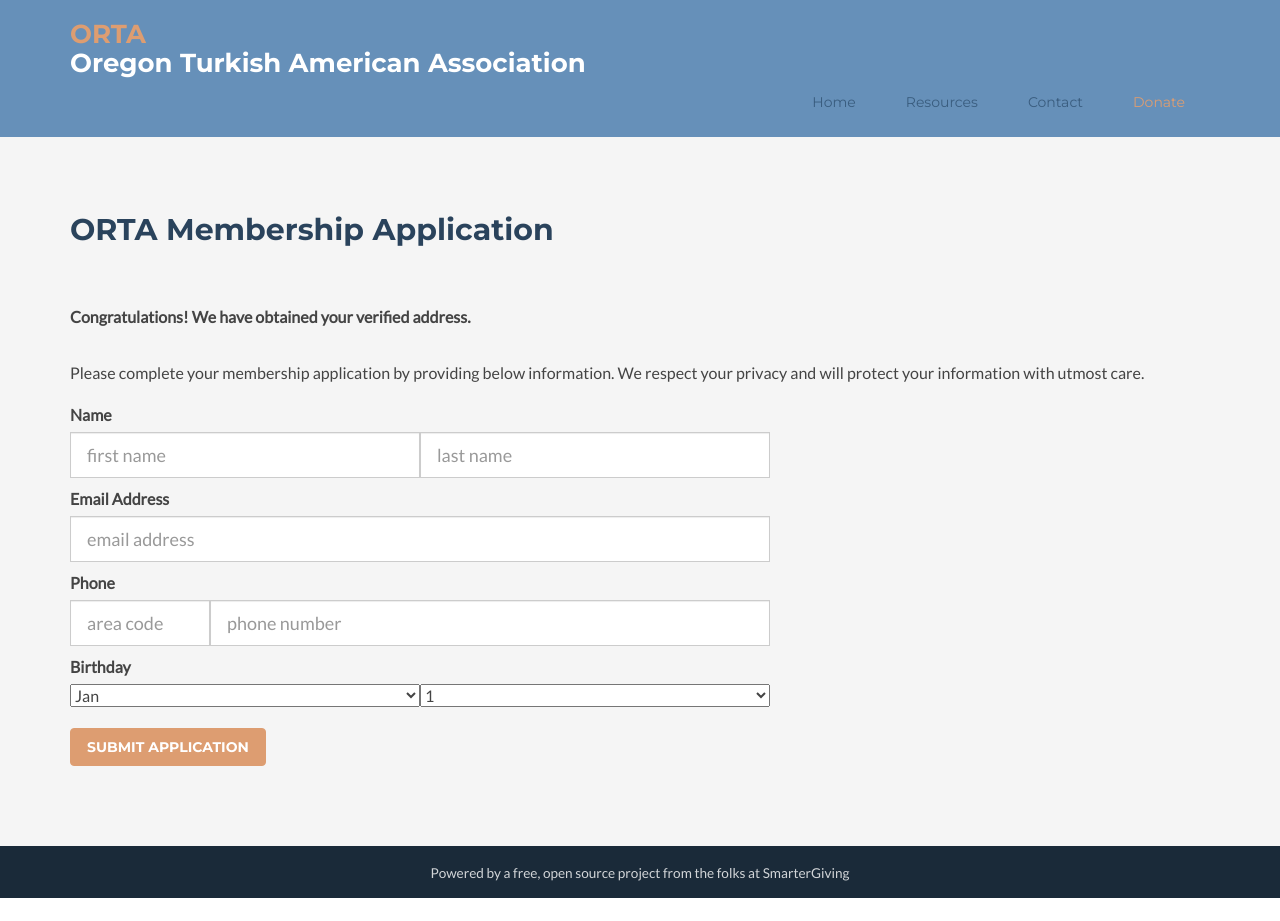
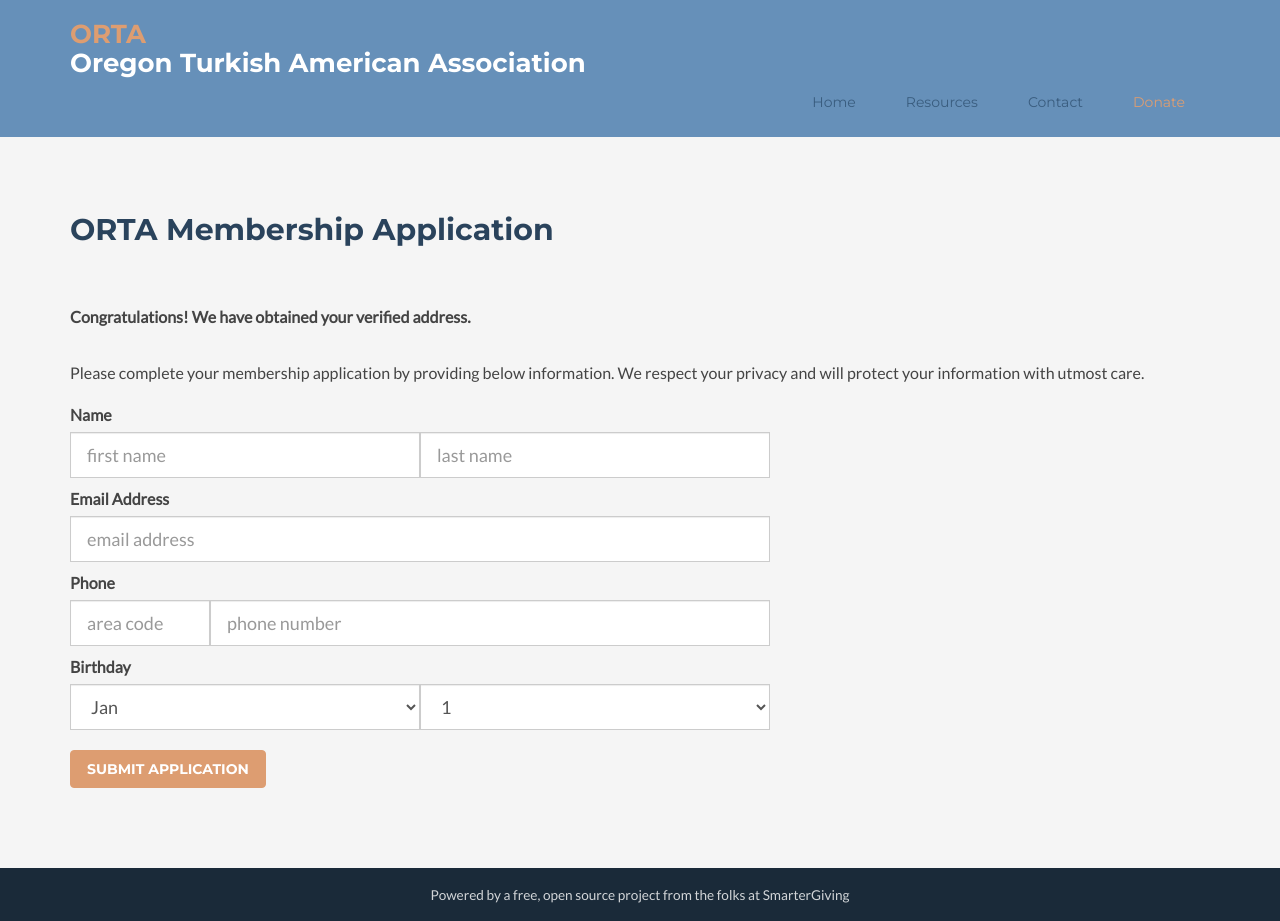
Before and after one commit to ortapdx/ortapdx.github.io, a Jekyll site: the page built from msf_RBLMD58B2AGX8.html, in a window 1280 px wide and 921 px high. Built offline with Jekyll 4.4.1, drawn with Linux system fonts in a browser that asks for light colours; nearby versions of some CDN libraries; comment, search, counter and statistics services are not loaded.

Commit message:
Update msf_RBLMD58B2AGX8.html

```diff
--- a/msf_RBLMD58B2AGX8.html
+++ b/msf_RBLMD58B2AGX8.html
@@ -58,7 +58,7 @@ layout: default
                     <input class="form-control" placeholder="phone number" type="text" name="entry.1116337405" id="entry.1116337405" style="width: 80%;">
 
                     <label style="width: 100%; margin-top: 10px;">Birthday </label><br>
-                    <select style="width: 50%;" name="entry.357508706">
+                    <select class="form-control" style="width: 50%;" name="entry.357508706">
                       <option value="Jan">Jan</option>
                       <option value="Feb">Feb</option>
                       <option value="Mar">Mar</option>
@@ -73,7 +73,7 @@ layout: default
                       <option value="Dec">Dec</option>
                     </select>
 
-                    <select style="width: 50%;" name="entry.2036991788">
+                    <select class="form-control" style="width: 50%;" name="entry.2036991788">
                       <option value="1">1</option>
                       <option value="2">2</option>
                       <option value="3">3</option>
```
Also changed, not shown: other parts of msf_RBLMD58B2AGX8.html (+1 -1 lines).
